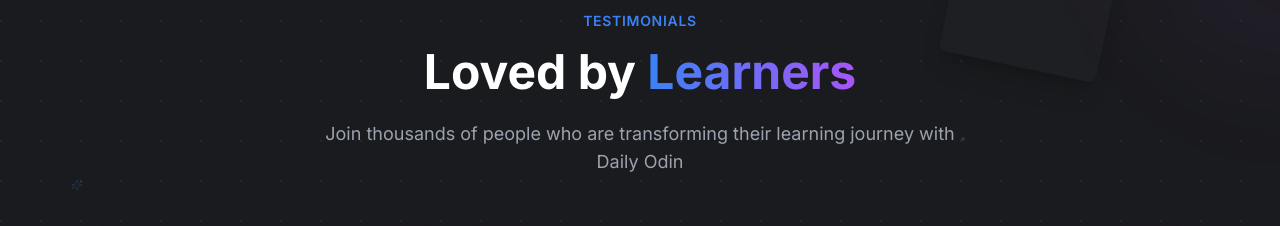
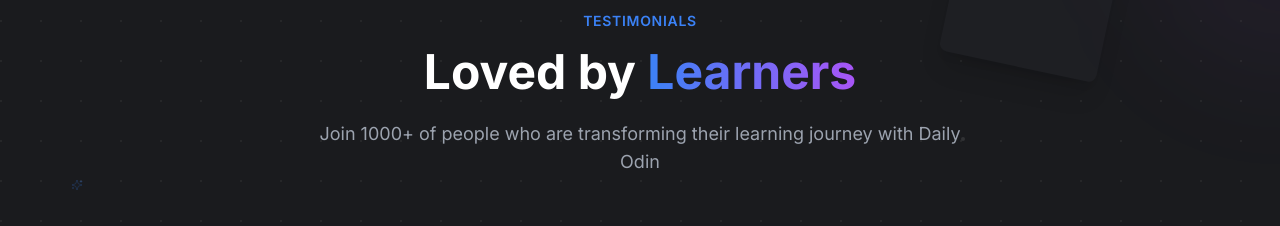
Before and after one commit to timbabnik/ailearning, a Next.js app: page / in a window 1280 px wide. Shown: the part 2700-2926 px from the top of the page. Built offline with nearby package versions, Linux system fonts and the light colour scheme.

Commit message:
smallupdate

```diff
--- a/app/page.js
+++ b/app/page.js
@@ -650,7 +650,7 @@
                     Loved by <span className="text-transparent bg-clip-text bg-gradient-to-r from-blue-500 to-purple-500">Learners</span>
                   </h2>
                   <p className="text-lg text-gray-400 max-w-2xl mx-auto">
-                    Join thousands of people who are transforming their learning journey with Daily Odin
+                    Join 1000+ of people who are transforming their learning journey with Daily Odin
                   </p>
                 </div>
 
```
